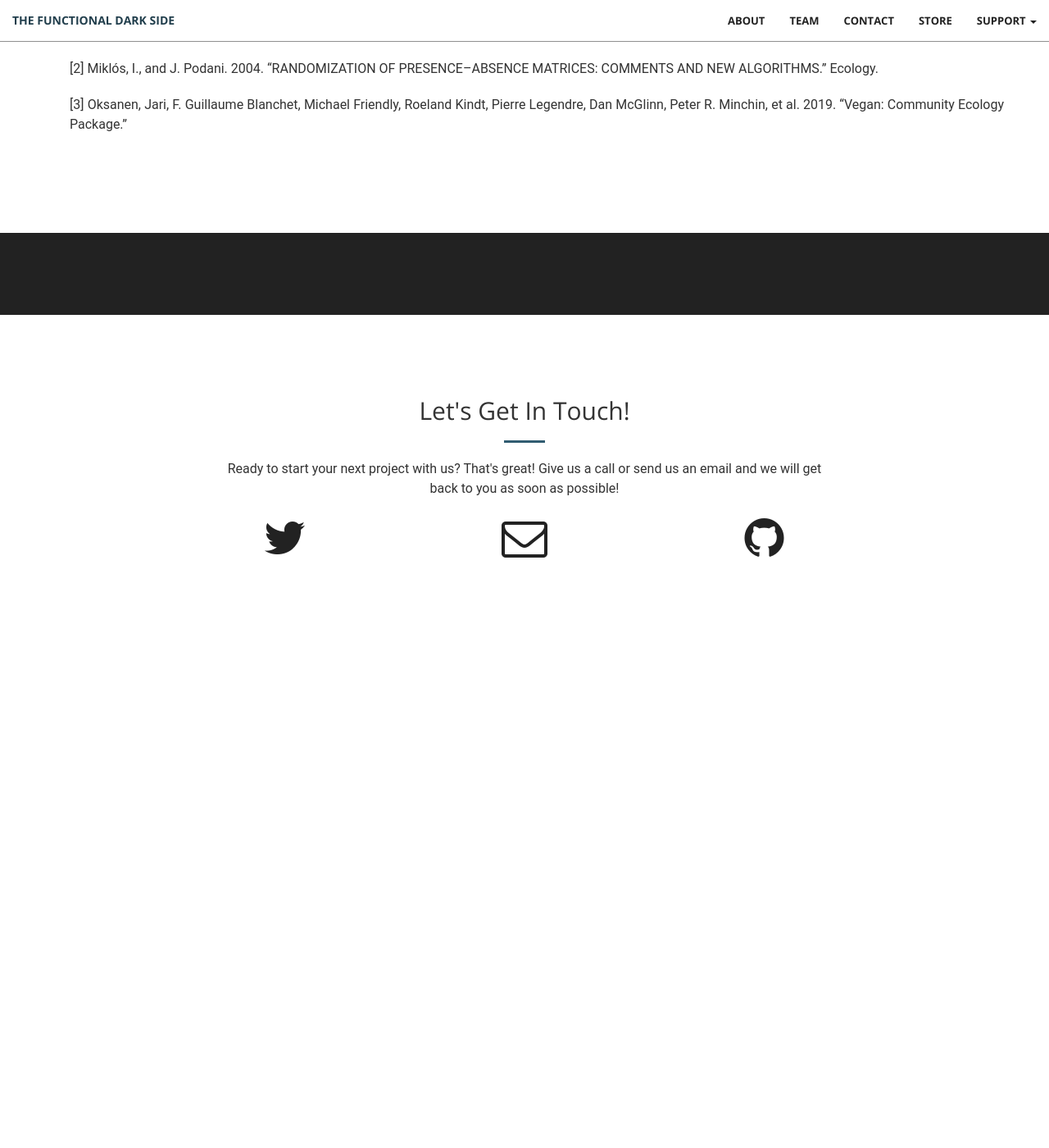
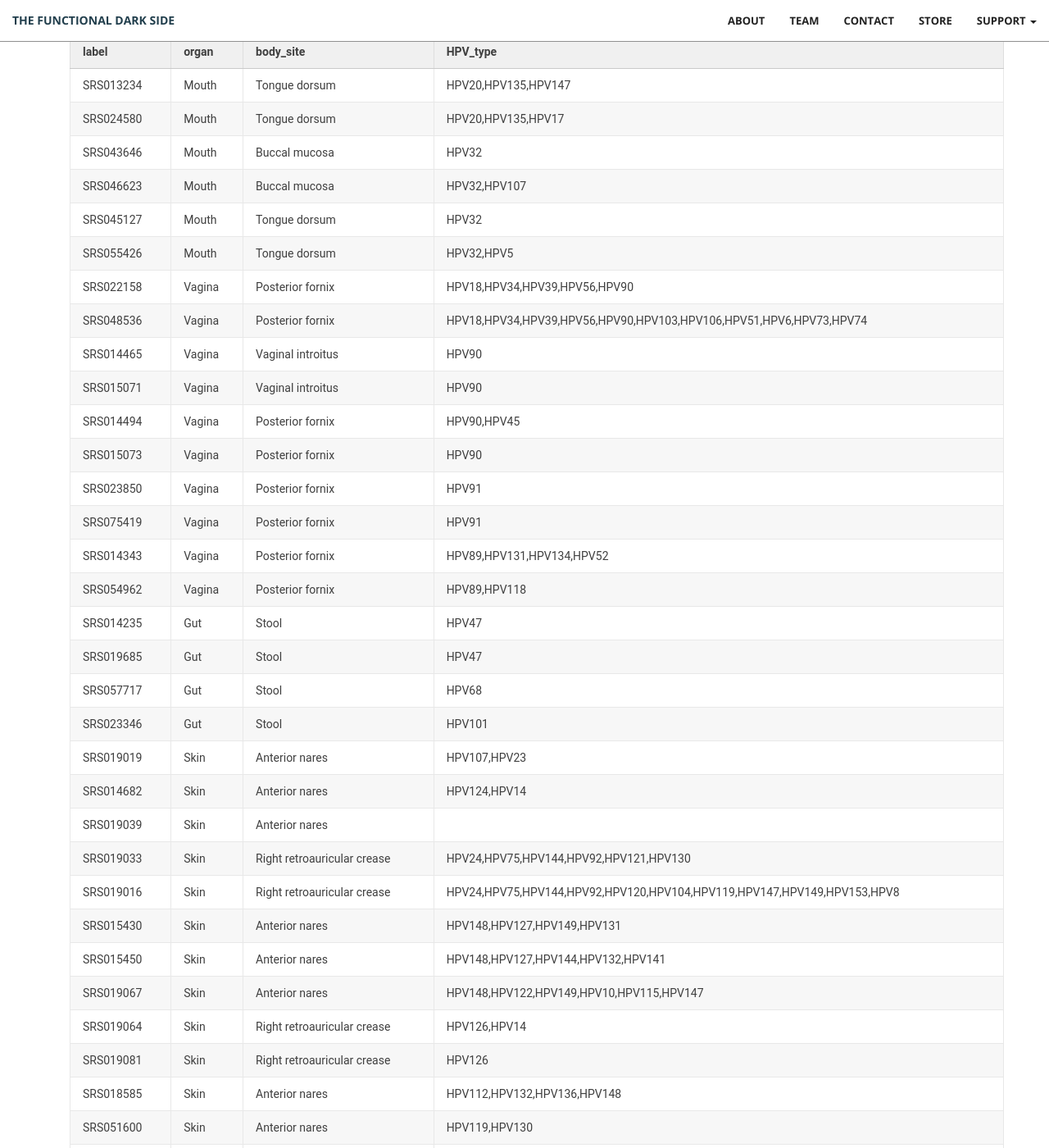
Before and after one commit to functional-dark-side/functional-dark-side.github.io, a Jekyll site: the page built from 13_Environmental_analyses.md, in a window 1280 px wide and 1400 px high, scrolled down 4697 px. Shown: the whole window at 82% size. Built offline with Jekyll 4.4.1, drawn with Linux system fonts in a browser that asks for light colours; a script that is not in the unit is left out; before the commit the page ends 5501 px from its top, so only the background shows below that; some of the changed text lies outside the part shown.

Commit message:
hmp outlier samples

```diff
--- a/13_Environmental_analyses.md
+++ b/13_Environmental_analyses.md
@@ -132,6 +132,46 @@ The signal of broad distributed EU communities may demonstrate that these groups
 
 <br>
 
+**HMP outlier samples**
+
+| label     | organ  | body_site                   | HPV_type                                                                |
+| --------- | ------ | --------------------------- | ----------------------------------------------------------------------- |
+| SRS013234 | Mouth  | Tongue dorsum               | HPV20,HPV135,HPV147                                                     |
+| SRS024580 | Mouth  | Tongue dorsum               | HPV20,HPV135,HPV17                                                      |
+| SRS043646 | Mouth  | Buccal mucosa               | HPV32                                                                   |
+| SRS046623 | Mouth  | Buccal mucosa               | HPV32,HPV107                                                            |
+| SRS045127 | Mouth  | Tongue dorsum               | HPV32                                                                   |
+| SRS055426 | Mouth  | Tongue dorsum               | HPV32,HPV5                                                              |
+| SRS022158 | Vagina | Posterior fornix            | HPV18,HPV34,HPV39,HPV56,HPV90                                           |
+| SRS048536 | Vagina | Posterior fornix            | HPV18,HPV34,HPV39,HPV56,HPV90,HPV103,HPV106,HPV51,HPV6,HPV73,HPV74      |
+| SRS014465 | Vagina | Vaginal introitus           | HPV90                                                                   |
+| SRS015071 | Vagina | Vaginal introitus           | HPV90                                                                   |
+| SRS014494 | Vagina | Posterior fornix            | HPV90,HPV45                                                             |
+| SRS015073 | Vagina | Posterior fornix            | HPV90                                                                   |
+| SRS023850 | Vagina | Posterior fornix            | HPV91                                                                   |
+| SRS075419 | Vagina | Posterior fornix            | HPV91                                                                   |
+| SRS014343 | Vagina | Posterior fornix            | HPV89,HPV131,HPV134,HPV52                                               |
+| SRS054962 | Vagina | Posterior fornix            | HPV89,HPV118                                                            |
+| SRS014235 | Gut    | Stool                       | HPV47                                                                   |
+| SRS019685 | Gut    | Stool                       | HPV47                                                                   |
+| SRS057717 | Gut    | Stool                       | HPV68                                                                   |
+| SRS023346 | Gut    | Stool                       | HPV101                                                                  |
+| SRS019019 | Skin   | Anterior nares              | HPV107,HPV23                                                            |
+| SRS014682 | Skin   | Anterior nares              | HPV124,HPV14                                                            |
+| SRS019039 | Skin   | Anterior nares              |                                                                         |
+| SRS019033 | Skin   | Right retroauricular crease | HPV24,HPV75,HPV144,HPV92,HPV121,HPV130                                  |
+| SRS019016 | Skin   | Right retroauricular crease | HPV24,HPV75,HPV144,HPV92,HPV120,HPV104,HPV119,HPV147,HPV149,HPV153,HPV8 |
+| SRS015430 | Skin   | Anterior nares              | HPV148,HPV127,HPV149,HPV131                                             |
+| SRS015450 | Skin   | Anterior nares              | HPV148,HPV127,HPV144,HPV132,HPV141                                      |
+| SRS019067 | Skin   | Anterior nares              | HPV148,HPV122,HPV149,HPV10,HPV115,HPV147                                |
+| SRS019064 | Skin   | Right retroauricular crease | HPV126,HPV14                                                            |
+| SRS019081 | Skin   | Right retroauricular crease | HPV126                                                                  |
+| SRS018585 | Skin   | Anterior nares              | HPV112,HPV132,HPV136,HPV148                                             |
+| SRS051600 | Skin   | Anterior nares              | HPV119,HPV130                                                           |
+| SRS017044 | Skin   | Anterior nares              | HPV12,HPV19,HPV28                                                       |
+| SRS044474 | Skin   | Anterior nares              | HPV12,HPV19,HPV142,HPV17,HPV19,HPV88,HPV119,HPV134,HPV147               |
+
+
 <h4 class="section-heading  text-primary">References</h4>
 
 <a name="1"></a>[1] Levins, Richard. 1966. “THE STRATEGY OF MODEL BUILDING IN POPULATION BIOLOGY.” American Scientist 54 (4): 421–31
```
